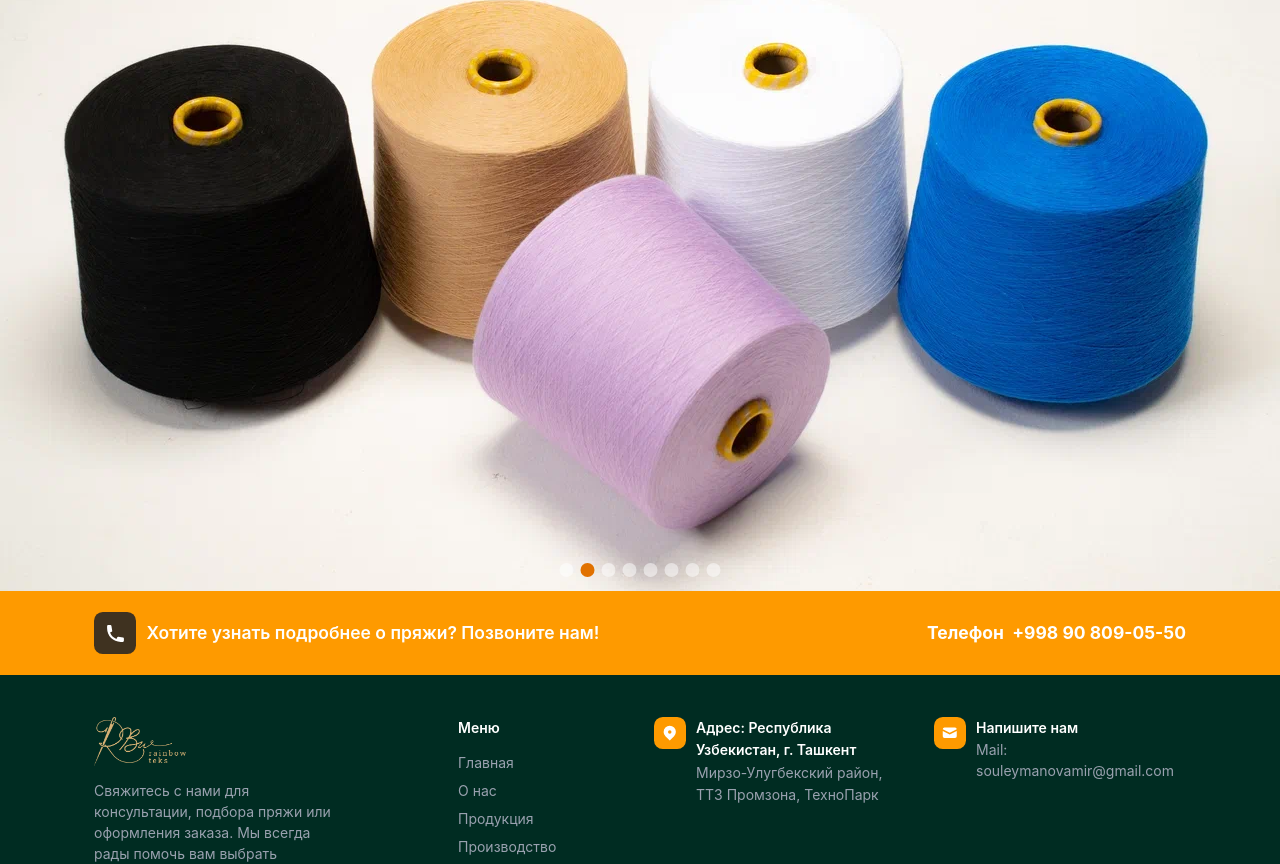
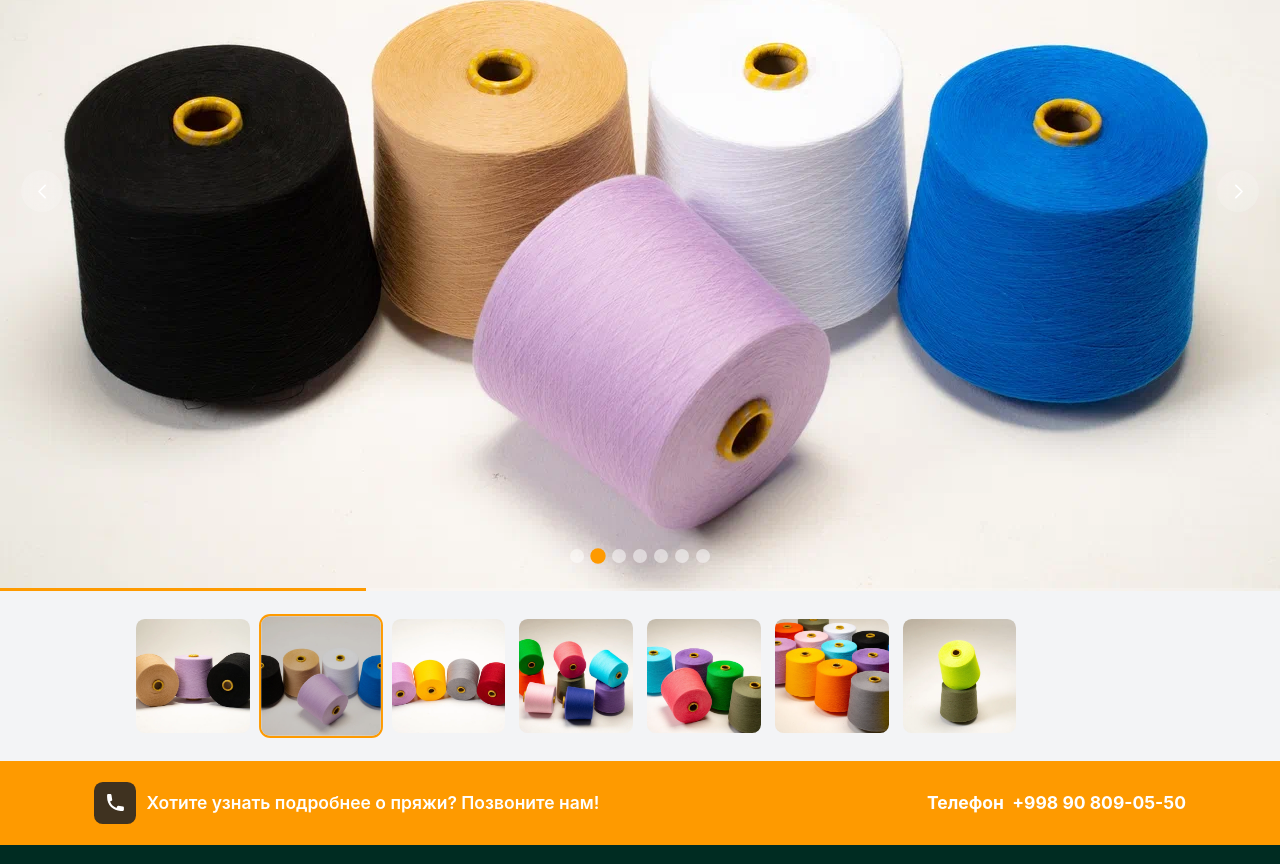
Before and after one commit to ganiyevm/Fablio, a Vue app in the folder fronted/: page /products in a window 1280 px wide. Shown: the part 297-1161 px from the top of the page. Built offline with nearby package versions, Linux system fonts and the light colour scheme.

Commit message:
products page responsive

```diff
--- a/fronted/src/pages/Products.vue
+++ b/fronted/src/pages/Products.vue
@@ -1,27 +1,100 @@
 <template>
   <div class="min-h-screen bg-white">
     <!-- Carousel Section -->
-    <section class="relative h-screen w-full">
+    <section class="relative h-screen w-full overflow-hidden">
       <div
         v-for="(item, index) in items"
         :key="item.id"
-        class="absolute inset-0 transition-opacity duration-1000"
+        class="absolute inset-0 transition-opacity duration-1000 ease-in-out"
         :class="{ 'opacity-100': currentIndex === index, 'opacity-0': currentIndex !== index }"
       >
-        <img :src="item.image" :alt="item" class="h-full w-full object-cover" />
-        <div class="absolute inset-0 flex items-center justify-center">
-          <!-- bg-black/30 rasmni qoraytirish -->
-        </div>
+        <img
+          :src="item.image"
+          :alt="`Carousel slide ${index + 1}`"
+          class="h-full w-full object-cover transition-transform duration-700 hover:scale-105"
+        />
+        <!-- <div class="absolute inset-0 bg-black/20"></div> -->
       </div>
+
+      <!-- Navigation Arrows -->
+      <button
+        @click="prevSlide"
+        class="absolute left-2 top-1/2 -translate-y-1/2 transform rounded-full bg-white/20 p-2 text-white backdrop-blur-sm transition-all duration-300 hover:bg-white/30 focus:outline-none focus:ring-2 focus:ring-white/50 sm:left-4 md:left-6 lg:p-3"
+        aria-label="Previous slide"
+      >
+        <svg class="h-5 w-5 md:h-6 md:w-6" fill="none" stroke="currentColor" viewBox="0 0 24 24">
+          <path stroke-linecap="round" stroke-linejoin="round" stroke-width="2" d="M15 19l-7-7 7-7" />
+        </svg>
+      </button>
+
+      <button
+        @click="nextSlide"
+        class="absolute right-2 top-1/2 -translate-y-1/2 transform rounded-full bg-white/20 p-2 text-white backdrop-blur-sm transition-all duration-300 hover:bg-white/30 focus:outline-none focus:ring-2 focus:ring-white/50 sm:right-4 md:right-6 lg:p-3"
+        aria-label="Next slide"
+      >
+        <svg class="h-5 w-5 md:h-6 md:w-6" fill="none" stroke="currentColor" viewBox="0 0 24 24">
+          <path stroke-linecap="round" stroke-linejoin="round" stroke-width="2" d="M9 5l7 7-7 7" />
+        </svg>
+      </button>
+
       <!-- Carousel Indicators -->
-      <div class="absolute bottom-4 left-1/2 flex -translate-x-1/2 transform space-x-2">
+      <div class="absolute bottom-4 left-1/2 flex -translate-x-1/2 transform space-x-1.5 sm:bottom-6 sm:space-x-2 md:bottom-8">
         <button
           v-for="(item, index) in items"
           :key="item.id"
-          class="h-3 w-3 rounded-full md:h-4 md:w-4"
-          :class="{ 'bg-amber-600': currentIndex === index, 'bg-white/50': currentIndex !== index }"
+          class="h-2 w-2 rounded-full transition-all duration-300 hover:scale-110 focus:outline-none focus:ring-2 focus:ring-white/50 sm:h-2.5 sm:w-2.5 md:h-3 md:w-3 lg:h-4 lg:w-4"
+          :class="{
+            'bg-amber-500 scale-110': currentIndex === index,
+            'bg-white/50 hover:bg-white/70': currentIndex !== index
+          }"
           @click="goToSlide(index)"
+          :aria-label="`Go to slide ${index + 1}`"
         ></button>
+      </div>
+
+      <!-- Progress Bar -->
+      <div class="absolute bottom-0 left-0 h-1 w-full bg-white/20">
+        <div
+          class="h-full bg-amber-500 transition-all duration-300"
+          :style="{ width: `${((currentIndex + 1) / items.length) * 100}%` }"
+        ></div>
+      </div>
+
+      <!-- Slide Counter -->
+      <!-- <div class="absolute top-4 right-4 rounded-full bg-black/30 px-3 py-1 text-sm text-white backdrop-blur-sm sm:top-6 sm:right-6 md:px-4 md:py-2">
+        {{ currentIndex + 1 }} / {{ items.length }}
+      </div> -->
+    </section>
+
+    <!-- Thumbnail Navigation (Mobile Hidden, Tablet+ Visible) -->
+    <section class="hidden bg-gray-100 px-4 py-6 md:block lg:px-8 lg:py-8">
+      <div class="mx-auto max-w-6xl">
+        <!-- <h3 class="mb-4 text-lg font-semibold text-gray-800 lg:text-xl">Gallery</h3> -->
+        <div class="grid grid-cols-4 gap-3 lg:grid-cols-6 lg:gap-4 xl:grid-cols-8">
+          <button
+            v-for="(item, index) in items"
+            :key="`thumb-${item.id}`"
+            @click="goToSlide(index)"
+            class="group relative aspect-square overflow-hidden rounded-lg transition-all duration-300 hover:scale-105 focus:outline-none focus:ring-2 focus:ring-amber-500"
+            :class="{
+              'ring-2 ring-amber-500 scale-105': currentIndex === index,
+              'hover:ring-1 hover:ring-gray-300': currentIndex !== index
+            }"
+          >
+            <img
+              :src="item.image"
+              :alt="`Thumbnail ${index + 1}`"
+              class="h-full w-full object-cover transition-opacity duration-300 group-hover:opacity-80"
+            />
+            <div
+              class="absolute inset-0 bg-black/0 transition-all duration-300"
+              :class="{
+                'bg-black/20': currentIndex === index,
+                'group-hover:bg-black/10': currentIndex !== index
+              }"
+            ></div>
+          </button>
+        </div>
       </div>
     </section>
   </div>
@@ -32,7 +105,6 @@ import { reactive, ref, onMounted, onUnmounted } from 'vue'
 
 type Project = {
   id: number
-
   image: string
   href?: string
 }
@@ -67,10 +139,7 @@ const items: Project[] = [
     id: 7,
     image: 'images/pr7.png',
   },
-  {
-    id: 8,
-    image: 'images/pr8.png',
-  },
+
 ]
 
 const viewer = reactive<{ open: boolean; src: string; alt: string }>({
@@ -94,23 +163,123 @@ function closeViewer() {
 // Carousel logic
 const currentIndex = ref(0)
 let carouselInterval: number | null = null
+const isAutoPlaying = ref(true)
 
 function goToSlide(index: number) {
   currentIndex.value = index
+  resetAutoPlay()
 }
 
 function nextSlide() {
   currentIndex.value = (currentIndex.value + 1) % items.length
 }
 
+function prevSlide() {
+  currentIndex.value = currentIndex.value === 0 ? items.length - 1 : currentIndex.value - 1
+  resetAutoPlay()
+}
+
+function startAutoPlay() {
+  if (carouselInterval) clearInterval(carouselInterval)
+  carouselInterval = setInterval(nextSlide, 3000)
+  isAutoPlaying.value = true
+}
+
+function stopAutoPlay() {
+  if (carouselInterval) {
+    clearInterval(carouselInterval)
+    carouselInterval = null
+  }
+  isAutoPlaying.value = false
+}
+
+function resetAutoPlay() {
+  stopAutoPlay()
+  setTimeout(() => {
+    startAutoPlay()
+  }, 1000)
+}
+
+// Touch/Swipe Support
+let touchStartX = 0
+let touchEndX = 0
+
+function handleTouchStart(e: TouchEvent) {
+  touchStartX = e.changedTouches[0].screenX
+  stopAutoPlay()
+}
+
+function handleTouchEnd(e: TouchEvent) {
+  touchEndX = e.changedTouches[0].screenX
+  const diff = touchStartX - touchEndX
+
+  if (Math.abs(diff) > 50) { // Minimum swipe distance
+    if (diff > 0) {
+      nextSlide()
+    } else {
+      prevSlide()
+    }
+  }
+
+  resetAutoPlay()
+}
+
+// Keyboard Support
+function handleKeydown(e: KeyboardEvent) {
+  switch (e.key) {
+    case 'ArrowLeft':
+      e.preventDefault()
+      prevSlide()
+      break
+    case 'ArrowRight':
+      e.preventDefault()
+      nextSlide()
+      break
+    case ' ':
+      e.preventDefault()
+      if (isAutoPlaying.value) {
+        stopAutoPlay()
+      } else {
+        startAutoPlay()
+      }
+      break
+  }
+}
+
 onMounted(() => {
-  carouselInterval = setInterval(nextSlide, 3000)
+  startAutoPlay()
+
+  // Add touch listeners
+  const carousel = document.querySelector('section')
+  if (carousel) {
+    carousel.addEventListener('touchstart', handleTouchStart, { passive: true })
+    carousel.addEventListener('touchend', handleTouchEnd, { passive: true })
+  }
+
+  // Add keyboard listeners
+  window.addEventListener('keydown', handleKeydown)
+
+  // Pause on mouse hover
+  const carouselElement = document.querySelector('section')
+  if (carouselElement) {
+    carouselElement.addEventListener('mouseenter', stopAutoPlay)
+    carouselElement.addEventListener('mouseleave', startAutoPlay)
+  }
 })
 
 onUnmounted(() => {
   if (carouselInterval) {
     clearInterval(carouselInterval)
   }
+
+  // Remove listeners
+  const carousel = document.querySelector('section')
+  if (carousel) {
+    carousel.removeEventListener('touchstart', handleTouchStart)
+    carousel.removeEventListener('touchend', handleTouchEnd)
+  }
+
+  window.removeEventListener('keydown', handleKeydown)
 })
 </script>
 
@@ -118,8 +287,66 @@ onUnmounted(() => {
 * {
   transition: all 0.3s ease;
 }
+
 input:focus,
 textarea:focus {
   outline: none;
 }
+
+/* Custom scrollbar for thumbnail section */
+::-webkit-scrollbar {
+  height: 6px;
+}
+
+::-webkit-scrollbar-track {
+  background: #f1f1f1;
+  border-radius: 3px;
+}
+
+::-webkit-scrollbar-thumb {
+  background: #c1c1c1;
+  border-radius: 3px;
+}
+
+::-webkit-scrollbar-thumb:hover {
+  background: #a8a8a8;
+}
+
+/* Animation for smooth transitions */
+@keyframes fadeInUp {
+  from {
+    opacity: 0;
+    transform: translateY(20px);
+  }
+  to {
+    opacity: 1;
+    transform: translateY(0);
+  }
+}
+
+.carousel-enter-active,
+.carousel-leave-active {
+  transition: all 0.8s cubic-bezier(0.25, 0.8, 0.25, 1);
+}
+
+.carousel-enter-from {
+  opacity: 0;
+  transform: translateX(100%);
+}
+
+.carousel-leave-to {
+  opacity: 0;
+  transform: translateX(-100%);
+}
+
+/* Responsive adjustments for very small screens */
+@media (max-width: 320px) {
+  .absolute.bottom-4 {
+    bottom: 0.75rem;
+  }
+
+  .absolute.top-4 {
+    top: 0.75rem;
+  }
+}
 </style>
```
